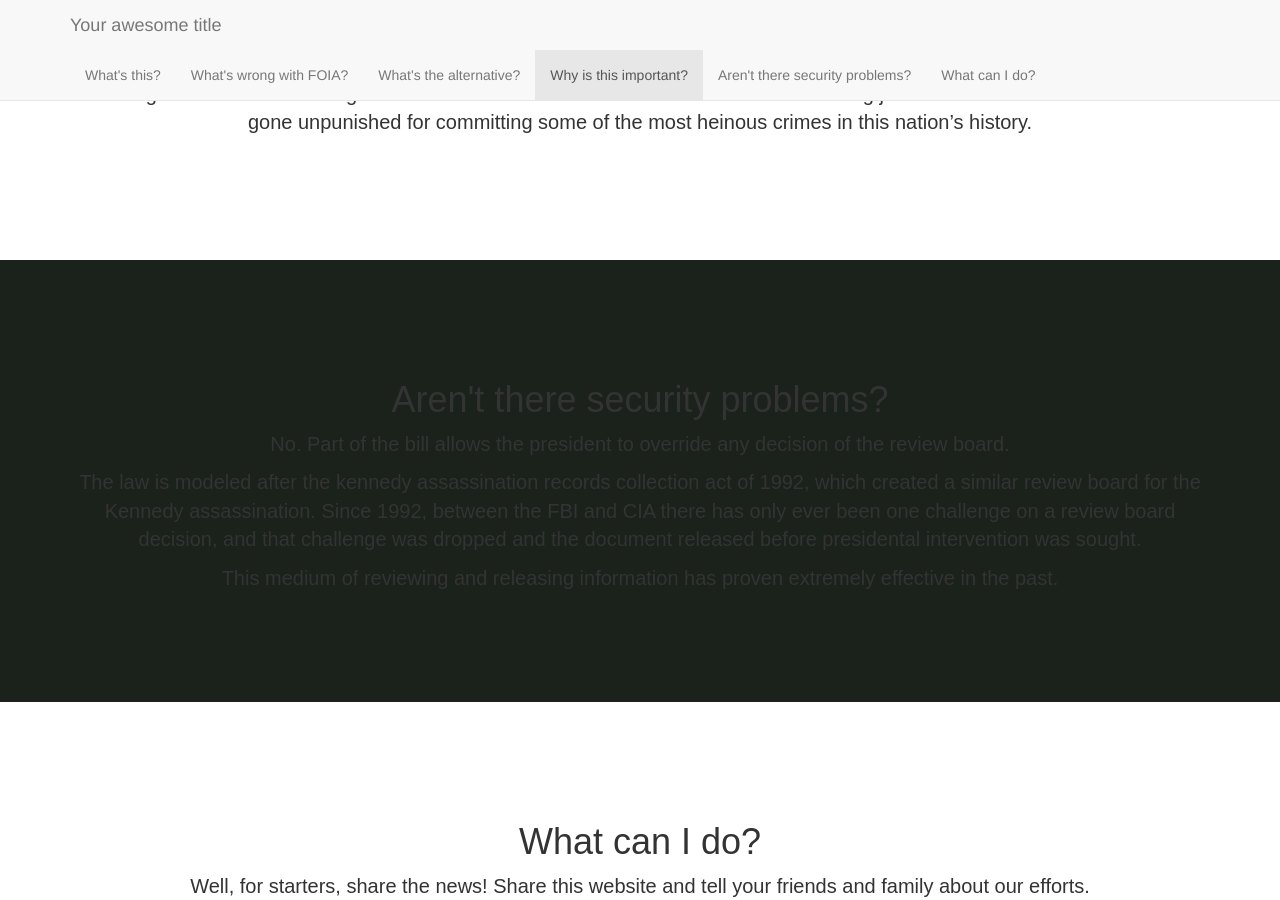
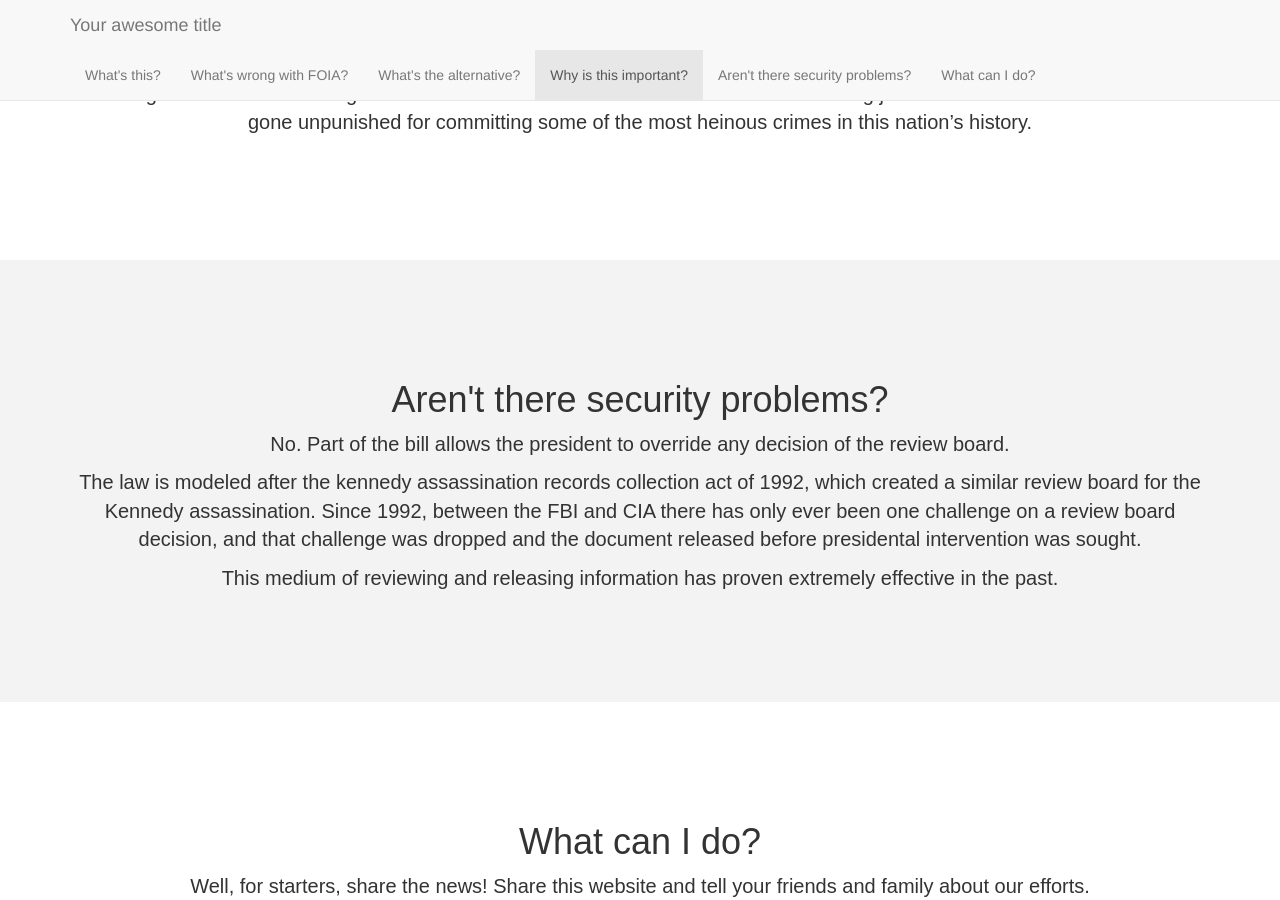
Before and after one commit to civilrightscoldcaseact/civilrightscoldcaseact.github.io, a Jekyll site: the page built from index.html, in a window 1280 px wide and 900 px high, scrolled down 1491 px. Built offline with Jekyll 4.4.1, drawn with Linux system fonts in a browser that asks for light colours.

Commit message:
Update scrolling-nav.scss
changed background for security problems

```diff
--- a/css/scrolling-nav.scss
+++ b/css/scrolling-nav.scss
@@ -92,6 +92,6 @@ section {
 }
 
 .aren-t-there-security-problems {
-    background-color: #1b221c;
+    background-color: #F3F3F3;
 
 }
```
